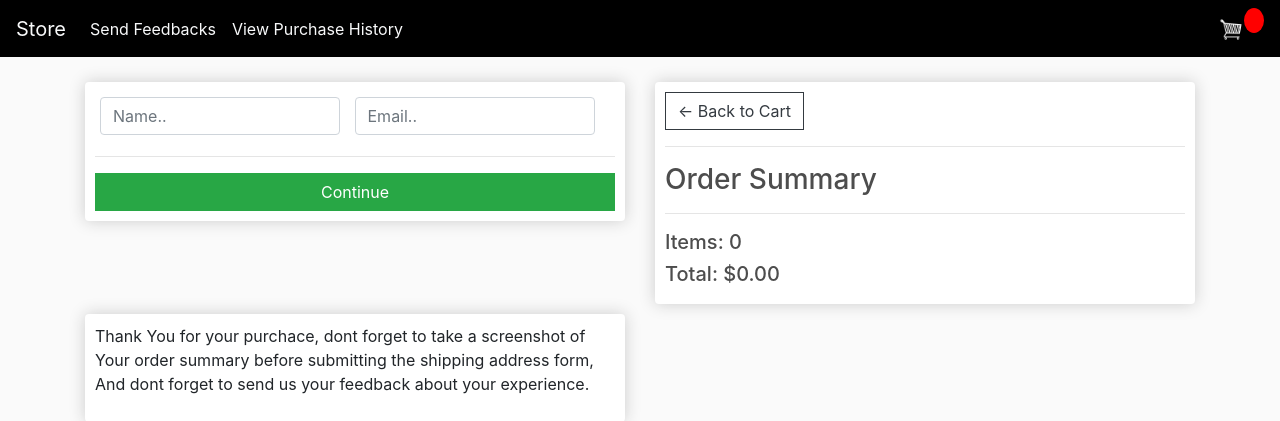
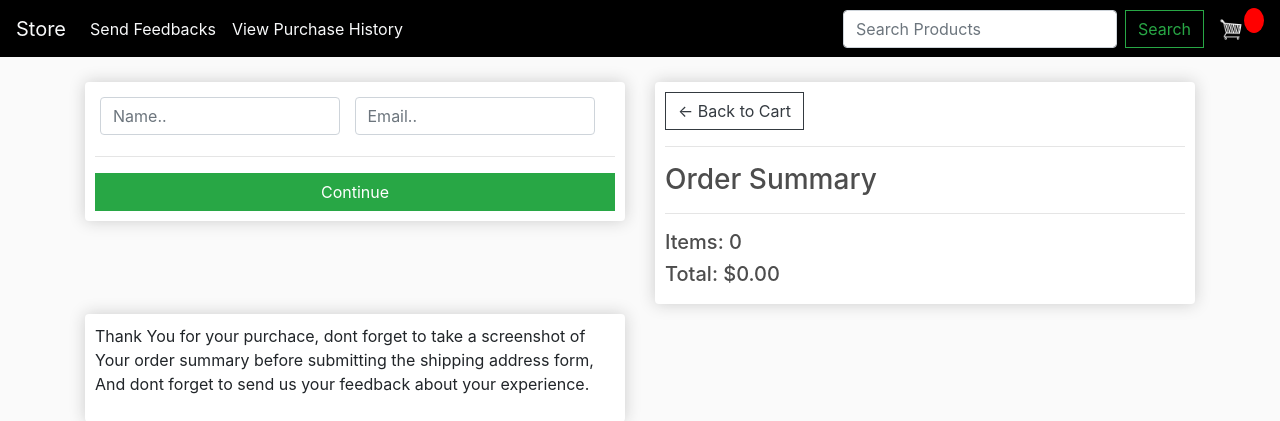
Before and after one commit to sreekanths-24/CRM, a Django app: template store/templates/store/checkout.html in a window 1280 px wide. Shown: the top 421 px of the page. Run offline with Django 3.2, Linux system fonts and the light colour scheme; the template is opened without the code that fills it: values that come from a table or form of the project are taken from there, others are empty; data comes from the database, SQL or seed files in the repository; both versions use the stored data as it was after the commit; parts of the project's set-up code (start-up, migrations or seed data) failed here and were passed over; some libraries are stand-ins or nearby versions.

Commit message:
added a search bar in the store

```diff
--- a/store/templates/store/checkout.html
+++ b/store/templates/store/checkout.html
@@ -21,22 +21,22 @@
 						<p>Shipping Information:</p>
 						<hr>
 						<div class="form-field">
-							<input class="form-control" type="text" name="address" placeholder="Address..">
+							<input class="form-control" required type="text" name="address" placeholder="Address..">
 						</div>
 						<div class="form-field">
-							<input class="form-control" type="text" name="city" placeholder="City..">
+							<input class="form-control" required type="text" name="city" placeholder="City..">
 						</div>
 						<div class="form-field">
-							<input class="form-control" type="text" name="state" placeholder="State..">
+							<input class="form-control" required type="text" name="state" placeholder="State..">
 						</div>
 						<div class="form-field">
-							<input class="form-control" type="text" name="zipcode" placeholder="Zip code..">
+							<input class="form-control" required type="number" name="zipcode" placeholder="Zip code..">
 						</div>
 						<div class="form-field">
-							<input class="form-control" type="text" name="country" placeholder="Country">
+							<input class="form-control" required type="text" name="country" placeholder="Country">
 						</div>
 						<div class="form-field">
-							<input class="form-control" type="text" name="phone" placeholder="Phone">
+							<input class="form-control" required type="number" name="phone" placeholder="Phone">
 						</div>
 					</div>
 
@@ -49,7 +49,10 @@
 			<div class="box-element hidden" id="payment-info">
 				<small>Payment Options</small>
 				<br>
-				<button class="btn btn-secondary w-100" id="make-payment">Cash On Delivery</button>
+				<button class="btn btn-secondary my-2 w-100" id="make-payment">Cash On Delivery</button>
+				<a href="#" class="my-2 w-100 btn btn-success">Credit Card</a>
+				<a href="#" class="my-2 w-100 btn btn-info">Debit Card</a>
+				<a href="#" class="my-2 w-100 btn btn-warning">UPI</a>
 				<div id="paypal-button-container"></div>
 			</div>
 
--- a/store/templates/store/main.html
+++ b/store/templates/store/main.html
@@ -95,6 +95,10 @@
 	      </li>
 
 	    </ul>
+		<form class="d-flex" role="search" method="get">
+			<input class="form-control me-2 mx-2" name="qp" type="search" placeholder="Search Products" aria-label="Search">
+			<button class="btn btn-outline-success" type="submit">Search </button>
+		  </form>
 	    <div class="form-inline my-2 my-lg-0">
 
 
```
Also changed, not shown: store/templates/store/store.html (+5 -2 lines), store/views.py (+9 -2 lines), db.sqlite3.
